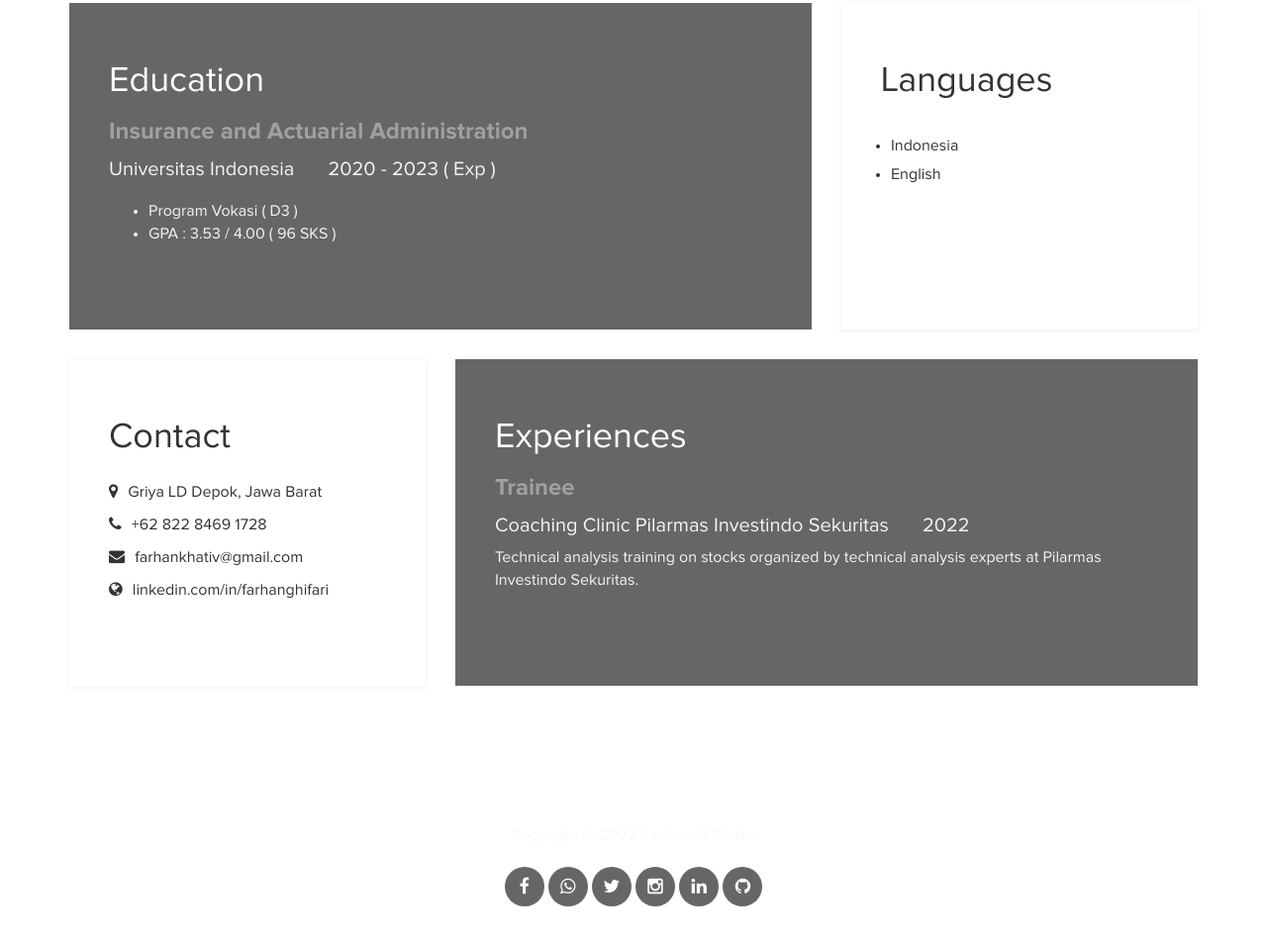
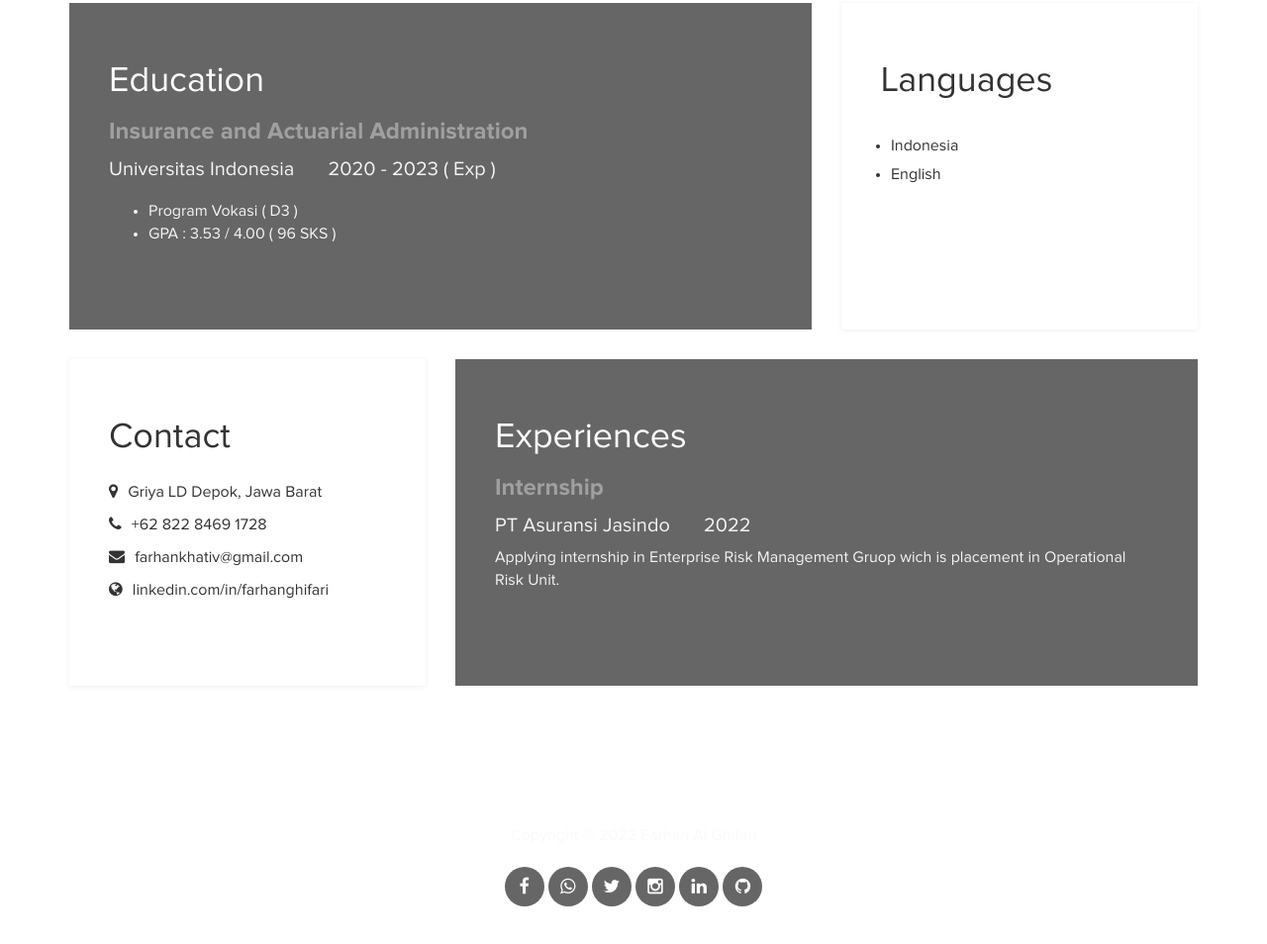
Before and after one commit to rapyourbabe/rapyourbabe, a plain HTML site: page index.html in a window 1280 px wide. Shown: the part 1277-2231 px from the top of the page at 99% size. Drawn offline with Linux system fonts and the light colour scheme.

Commit message:
Update index.html

```diff
--- a/index.html
+++ b/index.html
@@ -140,11 +140,11 @@
 			<div class="experience">
 				<h2 class="white">Experiences</h2>
 					<div class="experience-content">
-						<h4 class="experience-title accent">Trainee</h4>
-						<h5>Coaching Clinic Pilarmas Investindo Sekuritas</h5><span></span>
+						<h4 class="experience-title accent">Internship</h4>
+						<h5>PT Asuransi Jasindo</h5><span></span>
 						<h5>2022</h5>
-						<p class="education-description">Technical analysis training on stocks organized by technical analysis
-							experts at Pilarmas Investindo Sekuritas.</p>
+						<p class="education-description">Applying internship in Enterprise Risk Management Gruop wich is
+						placement in Operational Risk Unit.</p>
 					</div>
 			</div>
 		</div>
```
